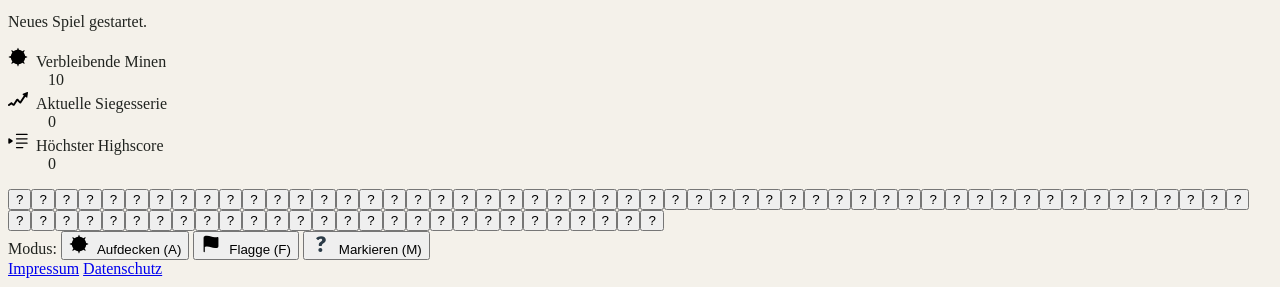
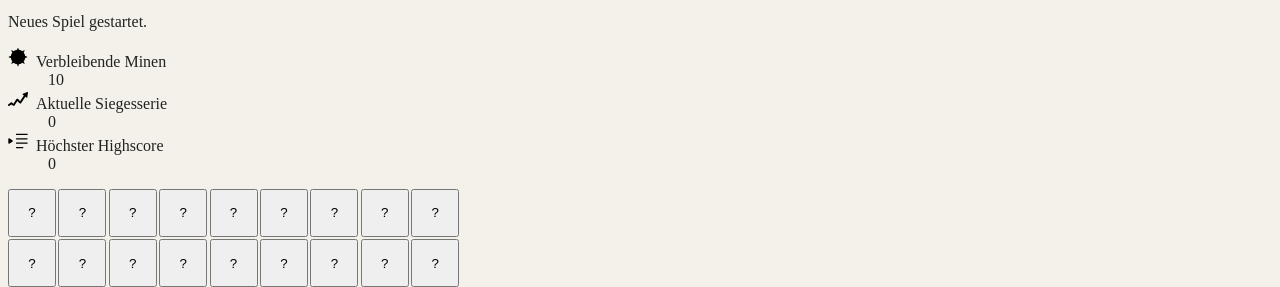
Before and after one commit to IU-Webprogrammierung/2026-09-website-megacoolblood, a plain HTML site: page pages/minesweeper/game.html in a window 1280 px wide. Shown: the part 473-760 px from the top of the page. Drawn offline with Linux system fonts and the light colour scheme.

Commit message:
feat(styles): enhance game board layout with grid configuration

```diff
--- a/css/style.css
+++ b/css/style.css
@@ -23,3 +23,11 @@
 	padding-right: 0.5rem;
 	object-fit: contain;
 }
+
+
+.game-board {
+	display: grid;
+	grid-template-columns: repeat(9, minmax(2rem, 3rem));
+	grid-auto-rows: minmax(2rem, 3rem);
+	gap: 0.15rem;
+}
```
